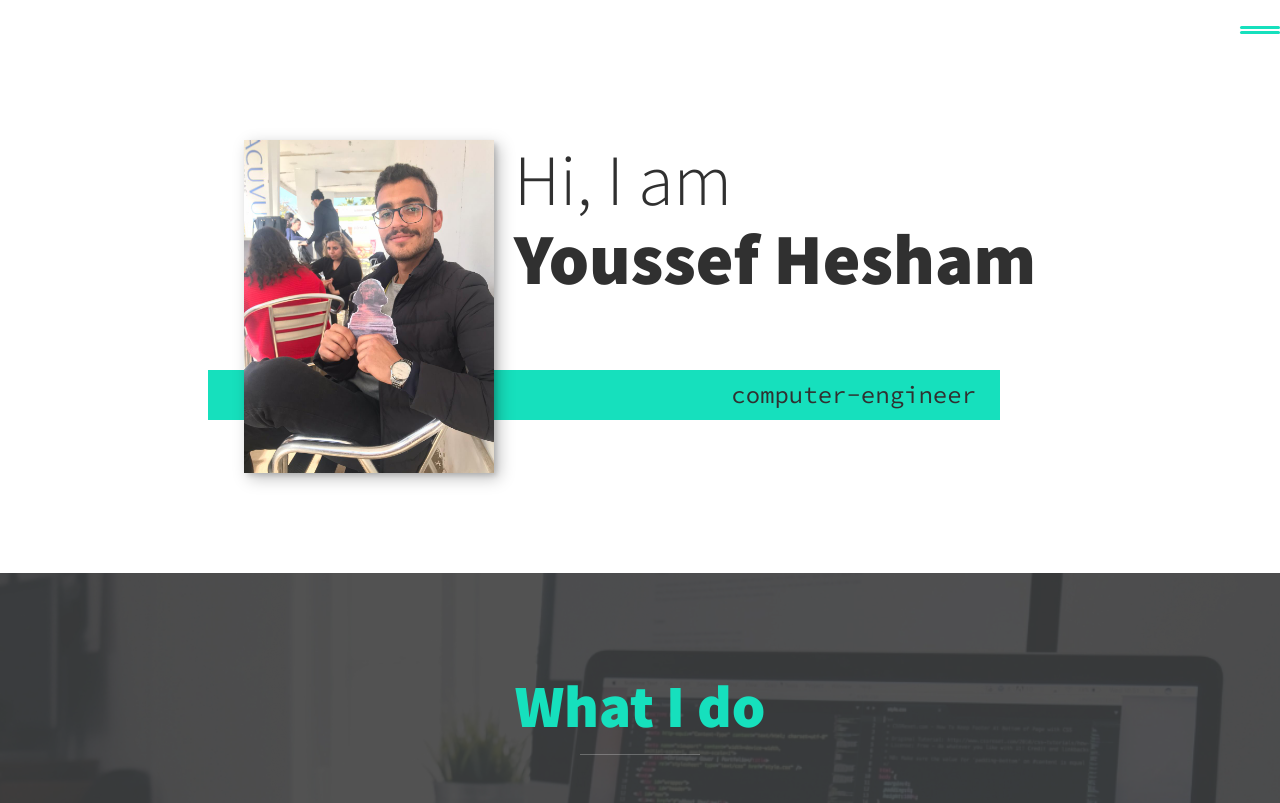
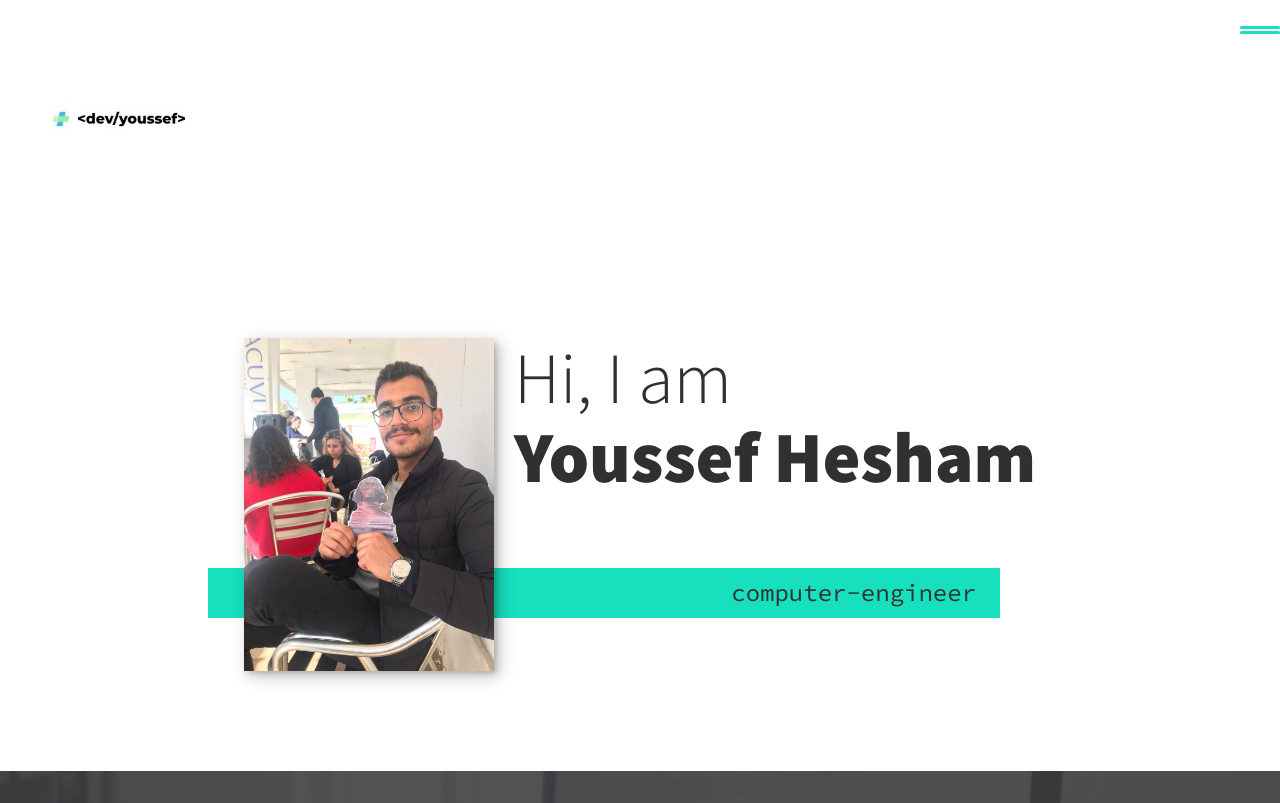
Before and after one commit to YoussefHeshamAlTaher/Portfolio, a plain HTML site: page index.html in a window 1280 px wide. Shown: the top 803 px of the page. Drawn offline with nearby package versions, Linux system fonts and the light colour scheme.

Commit message:
webtitle

```diff
--- a/index.html
+++ b/index.html
@@ -1,6 +1,7 @@
 <!DOCTYPE html>
 <html lang="en">
     <head>
+		<title> dev/youssef portfolio  </title>
         <meta charset="utf-8">
         <meta name="viewport" content="width=device-width, initial-scale-1.0">
 
@@ -14,7 +15,7 @@
     <body>
             <header>
                 <div class="logo">
-                    <img src="" alt="">
+                    <img src="img/Free_Sample_By_Wix%20(2).jpg" alt="">
                 </div>
                     <button class="nav-toggle" aria-label="toggle navigation">
                         <span class="hamburger"></span>
```
Also changed, not shown: img/Free_Sample_By_Wix (2).jpg (added), img/Untitled.png (added).
